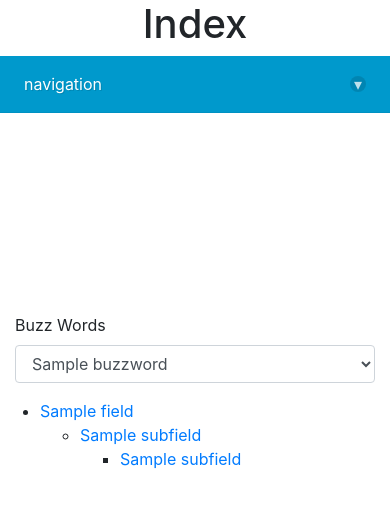
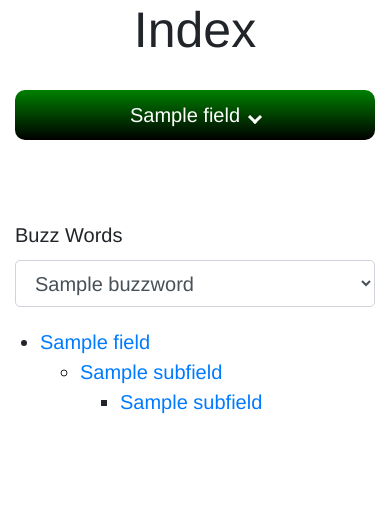
Before and after one commit to Houdaaaa/CSClassify, a Flask app: template db_app/templates/index.html in a window 390 px wide. Shown: the top 508 px of the page. Run offline with Flask 2, Linux system fonts and the light colour scheme; the template is opened without the code that fills it: most values are stand-ins (such as "Sample title", 1, 10 or a date in 2020); some libraries are stand-ins or nearby versions.

Commit message:
new responsives multilevels dropdown buttons

```diff
--- a/db_app/static/style.css
+++ b/db_app/static/style.css
@@ -1,176 +1,178 @@
+
 .title{
     position:relative;
     text-align:center;
 }
 
 
-#menu ul {
-  margin: 0;
-  padding: 0;
+/*
+hover over link which got the arrow, after reduce the size of window   to understand the logic behind it,
+
+Watch me code this
+
+Video link https://youtu.be/4a0s2FO_SzM
+Series link https://youtu.be/2TNLCKR-kXk
+*/
+
+*{
+	margin:0;
+	font-family:helvetica;
+	font-size:20px;
+
 }
 
-#menu .main-menu {
-  display: none;
+div{
+    display:inline-block;
 }
 
-#tm:checked + .main-menu {
-  display: block;
+.col-md-2 .col-lg-2{
+    text-align: center;
+    }
+
+body{
+	background-color:light-grey;
 }
 
-#menu input[type="checkbox"],
-#menu ul span.drop-icon {
-  display: none;
+.btn-drop{
+	display:block;
+	padding:10px 0;
+	color:#fff;
+	text-decoration:none;
+	border-radius: 10px;
 }
 
-#menu li,
-#toggle-menu,
-#menu .sub-menu {
-  border-style: solid;
-  border-color: rgba(0, 0, 0, .05);
+.main-menu{
+	display:flex;
+	margin-top:20px;
+	padding:0;
+	list-style-type:none;
+}
+.main-menu>li{
+	flex:1;
+	text-align:center;
+	padding:0;
+	list-style-type:none;
 }
 
-#menu li,
-#toggle-menu {
-  border-width: 0 0 1px;
+.main-menu>li>a{
+	background:linear-gradient(to bottom, #008000, #000);
 }
 
-#menu .sub-menu {
-  background-color: #444;
-  border-width: 1px 1px 0;
-  margin: 0 1em;
+.sub-menu-layout-1>li>a{
+	background:linear-gradient(to bottom, #802000, #000);
 }
 
-#menu .sub-menu li:last-child {
-  border-width: 0;
+.sub-menu-layout-2>li>a{
+	background:linear-gradient(to bottom, #008080, #000);
 }
 
-#menu li,
-#toggle-menu,
-#menu a {
-  position: relative;
-  display: block;
-  color: white;
-  text-shadow: 1px 1px 0 rgba(0, 0, 0, .125);
+.main-menu>li:not(:first-child){
+	margin-left:1px;
+
 }
 
-#menu,
-#toggle-menu {
-  background-color: #09c;
+.sub-menu-layout-1>li{
+	margin-top:1px;
+	padding:0;
+	list-style-type:none;
 }
 
-#toggle-menu,
-#menu a {
-  padding: 1em 1.5em;
+.sub-menu-2{
+	position:relative;
+	z-index:10;
+}
+.sub-menu-layout-2{
+	position:absolute;
+	width:100%;
+	left:100%;
+	top:0%;
+	padding:0;
+	list-style-type:none;
 }
 
-#menu a {
-  transition: all .125s ease-in-out;
-  -webkit-transition: all .125s ease-in-out;
+.sub-menu-layout-2>li:not(:first-child){
+	margin-top:1px;
 }
 
-#menu a:hover {
-  background-color: white;
-  color: #09c;
+.sub-menu-layout-2{
+	margin-left:1px;
 }
 
-#menu .sub-menu {
-  display: none;
+.sub-menu>a:after{
+	content:"";
+	width:10px;
+	height:10px;
+	display:inline-block;
+	border-right:3px solid #fff;
+	border-bottom:3px solid #fff;
+	margin-left:10px;
+	transform:rotate(45deg);
+	position:relative;
+	transition:1s transform ease;
 }
 
-#menu input[type="checkbox"]:checked + .sub-menu {
-  display: block;
+.sub-menu-2>a:after{
+	transform:rotate(315deg);
 }
 
-#menu .sub-menu a:hover {
-  color: #444;
+li>a:hover{
+	font-size:21px;
 }
 
-#toggle-menu .drop-icon,
-#menu li label.drop-icon {
-  position: absolute;
-  right: 1.5em;
-  top: 1.25em;
+.sub-menu-layout{
+	display:none;
 }
 
-#menu label.drop-icon, #toggle-menu span.drop-icon {
-  border-radius: 50%;
-  width: 1em;
-  height: 1em;
-  text-align: center;
-  background-color: rgba(0, 0, 0, .125);
-  text-shadow: 0 0 0 transparent;
-  color: rgba(255, 255, 255, .75);
+.sub-menu-1:hover .sub-menu-layout-1,
+.sub-menu-2:hover .sub-menu-layout-2{
+	display:block;
 }
 
-#menu .drop-icon {
-  line-height: 1;
+.sub-menu-1:hover>a:after{
+	transform:rotate(-135deg);
+	top:3px;
 }
 
+.sub-menu-2:hover>a:after{
+	transform:rotate(135deg);
 
-@media only screen and (max-width: 64em) and (min-width: 52.01em) {
-  #menu li {
-    width: 33.333%;
-  }
-
-  #menu .sub-menu li {
-    width: auto;
-  }
 }
 
-@media only screen and (min-width: 52em) {
-  #menu .main-menu {
-    display: block;
-  }
+@media screen and (max-width:500px){
+	.main-menu{
+		flex-direction:column;
+	}
+	.sub-menu-1,.sub-menu-layout-2{
+		position:static;
+	}
+	.main-menu>li:not(:first-child){
+		margin-left:0;
+		margin-top:1px;
+	}
 
-  #toggle-menu,
-  #menu label.drop-icon {
-    display: none;
-  }
+	.sub-menu-layout li:nth-child(n){
+		margin:1px 0 0 0;
+	}
 
-  #menu {
-    float:left;
-  }
+	.sub-menu-2>a:after{
+		transform:rotate(45deg);
+	}
 
+	.sub-menu-2:hover>a:after{
+		transform:rotate(-135deg);
+		top:3px;
+	}
 
-  #menu ul span.drop-icon {
-    display: inline-block;
-  }
+	.sub-menu-layout-1,.sub-menu-layout-2{
+		display:block;
+		margin:0;
+		max-height:0px;
+		overflow:hidden;
+		transition:6s all ease;
+	}
 
-  #menu li {
-    float: left;
-    border-width: 0 1px 0 0;
-    background-color: #09c;
-  }
-
-  #menu .sub-menu li {
-    float: none;
-  }
-
-  #menu .sub-menu {
-    border-width: 0;
-    margin: 0;
-    position: absolute;
-    top: 100%;
-    left: 0;
-    width: 12em;
-    z-index: 3000;
-  }
-
-  #menu .sub-menu,
-  #menu input[type="checkbox"]:checked + .sub-menu {
-    display: none;
-  }
-
-  #menu .sub-menu li {
-    border-width: 0 0 1px;
-  }
-
-  #menu .sub-menu .sub-menu {
-    top: 0;
-    left: 100%;
-  }
-
-  #menu li:hover > input[type="checkbox"] + .sub-menu {
-    display: block;
-  }
+	.sub-menu-1:hover .sub-menu-layout-1,
+	.sub-menu-2:hover .sub-menu-layout-2{
+		max-height:280px;
+	}
 }
--- a/db_app/templates/index.html
+++ b/db_app/templates/index.html
@@ -1,6 +1,7 @@
 <!doctype html>
 <html>
 <head>
+  <meta name="viewport" content="width=device-width, initial-scale=1"> <!-- responsible -->
   <link rel="stylesheet" href="https://stackpath.bootstrapcdn.com/bootstrap/4.3.1/css/bootstrap.min.css" integrity="sha384-ggOyR0iXCbMQv3Xipma34MD+dH/1fQ784/j6cY/iJTQUOhcWr7x9JvoRxT2MZw1T" crossorigin="anonymous">
   <link rel="stylesheet" type="text/css" href="{{ url_for('static', filename='style.css') }}">
   <!--<<link rel="stylesheet" type="text/css" href="{{ url_for('static', filename='bootstrap.min.css') }}">
@@ -11,45 +12,44 @@
 <body>
     <h1 class="title">Index</h1>
 
+<!--
+hover over link which got the arrow, after reduce the size of window   to understand the logic behind it,
+
+Watch me code this
+
+Video link https://youtu.be/4a0s2FO_SzM
+Series link https://youtu.be/2TNLCKR-kXk
+!-->
+
+<div class="container-fluid">
+    <div class="row">
         {% for field in allFields %}
-      <nav id="menu">
-        <label for="tm" id="toggle-menu">navigation <span class="drop-icon">▾</span></label>
-        <input type="checkbox" id="tm">
-        <ul class="main-menu clearfix">
-          <li><a href="/questions/{{field.name}}">{{field.name}}
-              <span class="drop-icon">▾</span>
-              <label title="Toggle Drop-down" class="drop-icon" for="sm1">▾</label>
-            </a>
-              <input type="checkbox" id="sm1">
-              <ul class="sub-menu">
+            <div class="col-md-2 col-lg-2 ">
+                <ul class="main-menu">
+                    <li class="sub-menu sub-menu-1 center-block"><a class="btn-drop" href="#">{{field.name}}</a>
+                        <ul class="sub-menu-layout sub-menu-layout-1">
                             {% for subfield in field.subfields %}
                               {% if (subfield.subfields)  %}
-                    <li><a href="/questions/{{subfield.name}}">{{subfield.name}}
-                      <span class="drop-icon">▾</span>
-                      <label title="Toggle Drop-down" class="drop-icon" for="sm2">▾</label>
-                    </a>
-                    <input type="checkbox" id="sm2">
-                    <ul class="sub-menu">
+                                <li class="sub-menu sub-menu-2"><a class="btn-drop" href="#">{{subfield.name}}</a>
+                                    <ul class="sub-menu-layout sub-menu-layout-2">
                                         {% for subsubfield in subfield.subfields %}
-                        <li><a href="/questions/{{subsubfield}}">{{subsubfield}}</a></li>
+                                            <li><a class="btn-drop" href="#">{{subsubfield}}</a></li>
                                         {% endfor %}
                                     </ul>
                                 </li>
                               {% else %}
-                    <li><a href="/questions/{{subfield.name}}">{{subfield.name}}</a></li>
+                                <li><a class="btn-drop" href="#">{{subfield.name}}</a></li>
                               {% endif %}
                             {% endfor %}
                         </ul>
                     </li>
                 </ul>
-      </nav>
+            </div>
         {% endfor %}
+    </div>
+</div>
 
-    <br/>
-    <br/>
-    <br/>
-    <br/>
-    <br/>
+
     <br/>
     <br/>
     <br/>
@@ -93,6 +93,8 @@
     {% endif %}
 
 
+
+
     <script src="https://code.jquery.com/jquery-3.3.1.slim.min.js" integrity="sha384-q8i/X+965DzO0rT7abK41JStQIAqVgRVzpbzo5smXKp4YfRvH+8abtTE1Pi6jizo" crossorigin="anonymous"></script>
     <script src="https://cdnjs.cloudflare.com/ajax/libs/popper.js/1.14.7/umd/popper.min.js" integrity="sha384-UO2eT0CpHqdSJQ6hJty5KVphtPhzWj9WO1clHTMGa3JDZwrnQq4sF86dIHNDz0W1" crossorigin="anonymous"></script>
     <script src="https://stackpath.bootstrapcdn.com/bootstrap/4.3.1/js/bootstrap.min.js" integrity="sha384-JjSmVgyd0p3pXB1rRibZUAYoIIy6OrQ6VrjIEaFf/nJGzIxFDsf4x0xIM+B07jRM" crossorigin="anonymous"></script>
--- a/db_app/templates/questions.html
+++ b/db_app/templates/questions.html
@@ -47,7 +47,5 @@
             </ul>
         {% endfor %}
     {% endif %}
-
-
 </body>
 </html>
```
Lines whose indentation alone changed are shown as unchanged.
